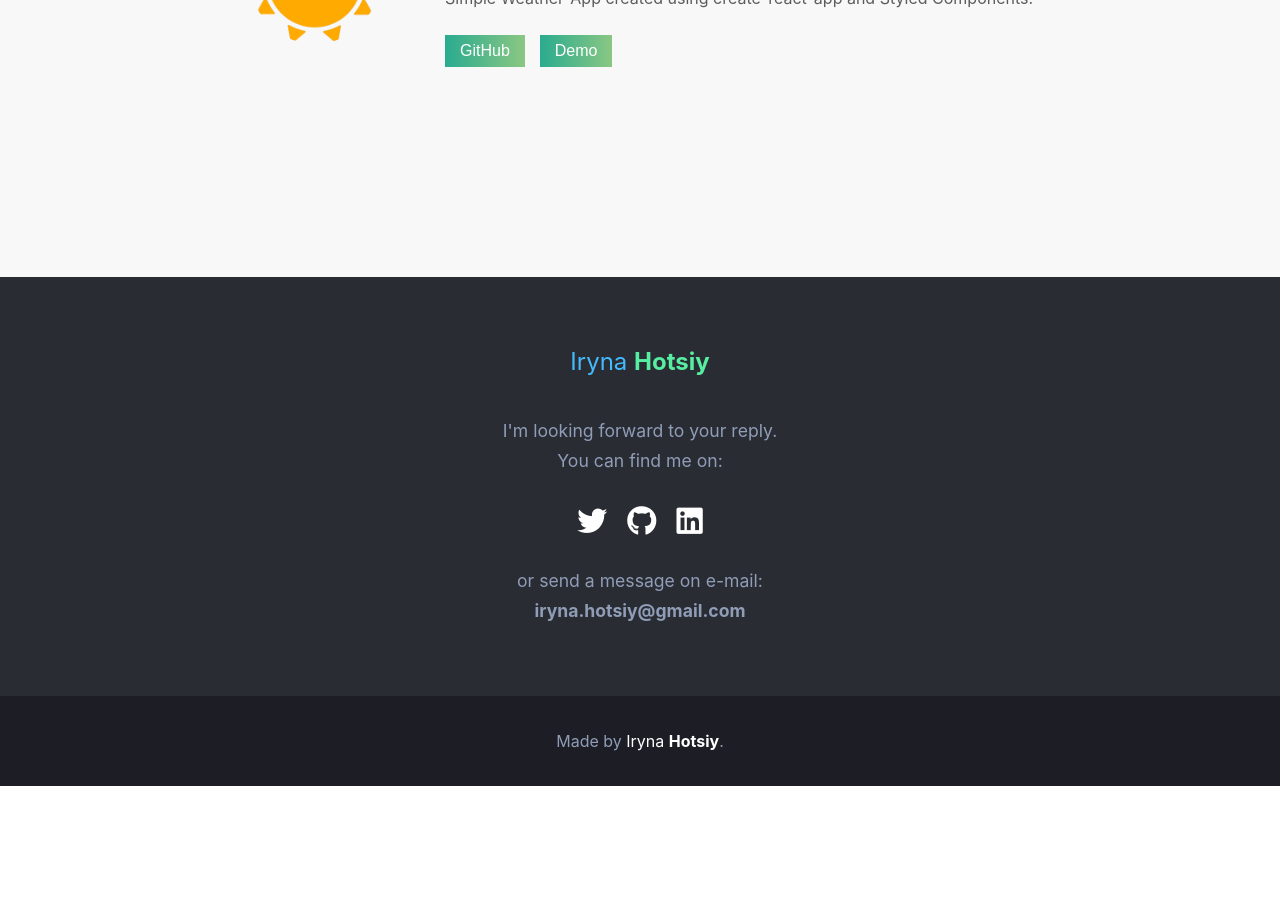
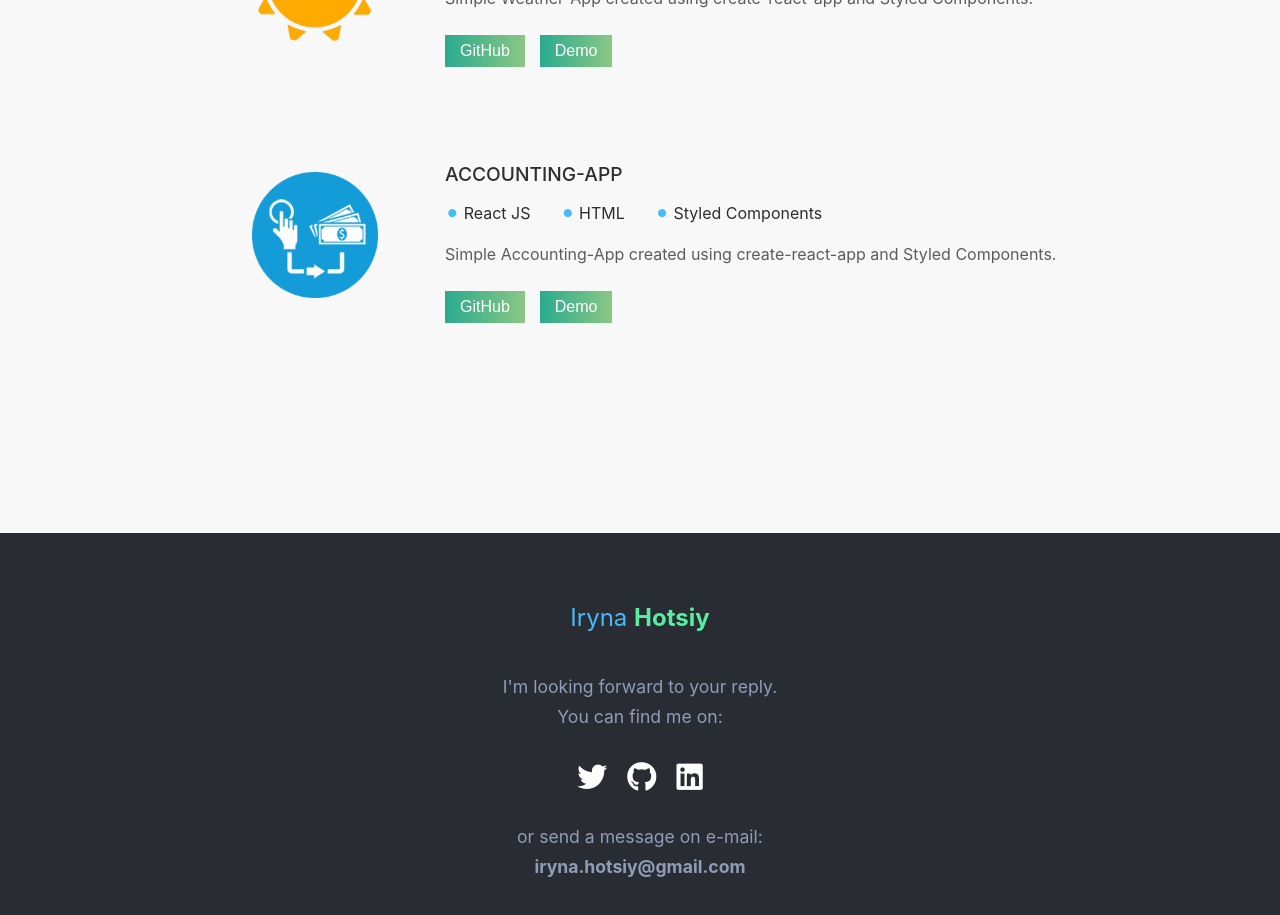
Before and after one commit to irynahotsiy/iHotsiy-Portfolio, a React (Create React App) app: page / in a window 1280 px wide. Shown: the part 3860-4775 px from the top of the page. Before the commit the page ends 4646 px from the top, so only its background shows below. Built offline with nearby package versions, Linux system fonts and the light colour scheme.

Commit message:
add accounting-app project

```diff
--- a/src/db.js
+++ b/src/db.js
@@ -125,6 +125,15 @@ export const db = {
             "description": "Simple Weather-App created using create-react-app and Styled Components.",
             "github": "https://github.com/irynahotsiy/Weather",
             "demo": "https://weather-coords.netlify.com"
+        },
+        {
+            "id": "5",
+            "img": require("./Photos/accounting-app.png"),
+            "title": "Accounting-App",
+            "content": ["React JS", "HTML", "Styled Components"],
+            "description": "Simple Accounting-App created using create-react-app and Styled Components.",
+            "github": "https://github.com/irynahotsiy/Accounting-App",
+            "demo": "https://accounting-app.netlify.com"
         }
     ],
     "social": [{
```
Also changed, not shown: src/Photos/accounting-app.png (added).
